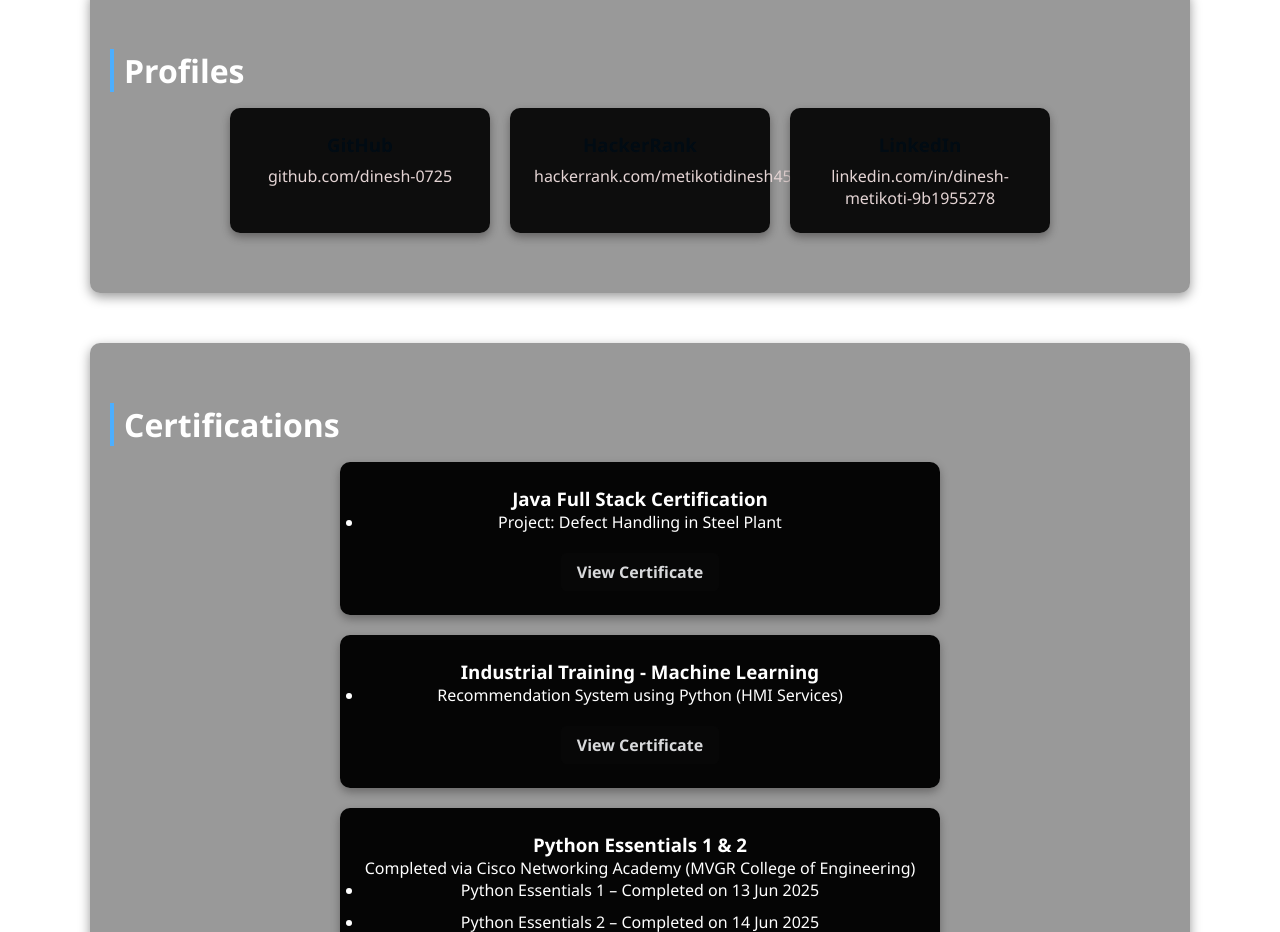
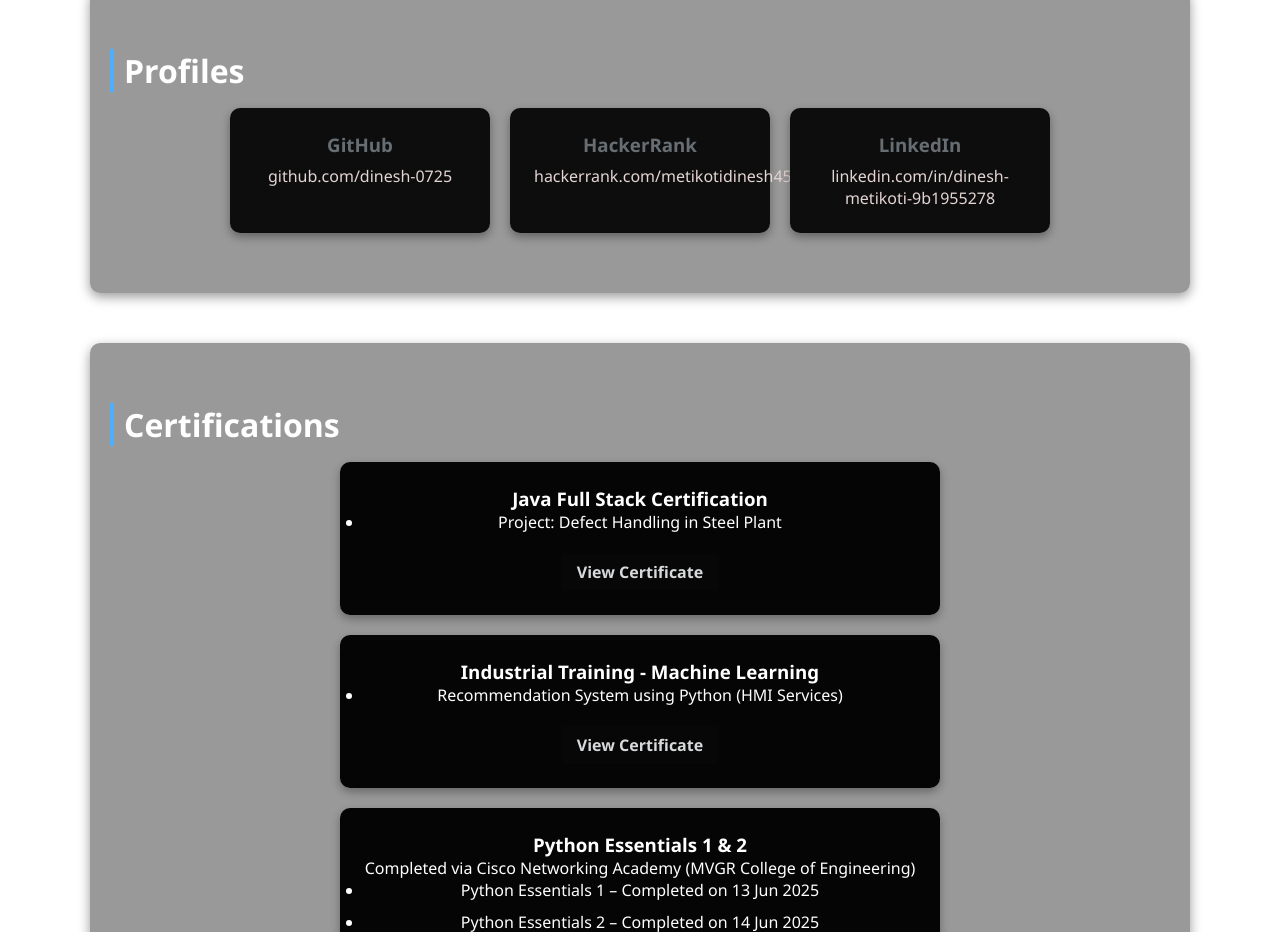
Before and after one commit to dinesh-0725/portfolio, a plain HTML site: page index.html in a window 1280 px wide. Shown: the part 2862-3794 px from the top of the page. Drawn offline with Linux system fonts and the light colour scheme.

Commit message:
Update index.html

```diff
--- a/index.html
+++ b/index.html
@@ -42,7 +42,7 @@
       left: 0;
       width: 100%;
       height: 100%;
-      background: rgba(0, 1, 4, 0.85);
+      background: rgba(0, 1, 4, 0.244);
       z-index: -1;
     }
 
@@ -150,7 +150,7 @@
     }
 
     .profile-box h3 {
-      color: #010b13;
+      color: #676e73;
       margin-bottom: 0.5rem;
     }
 
```
